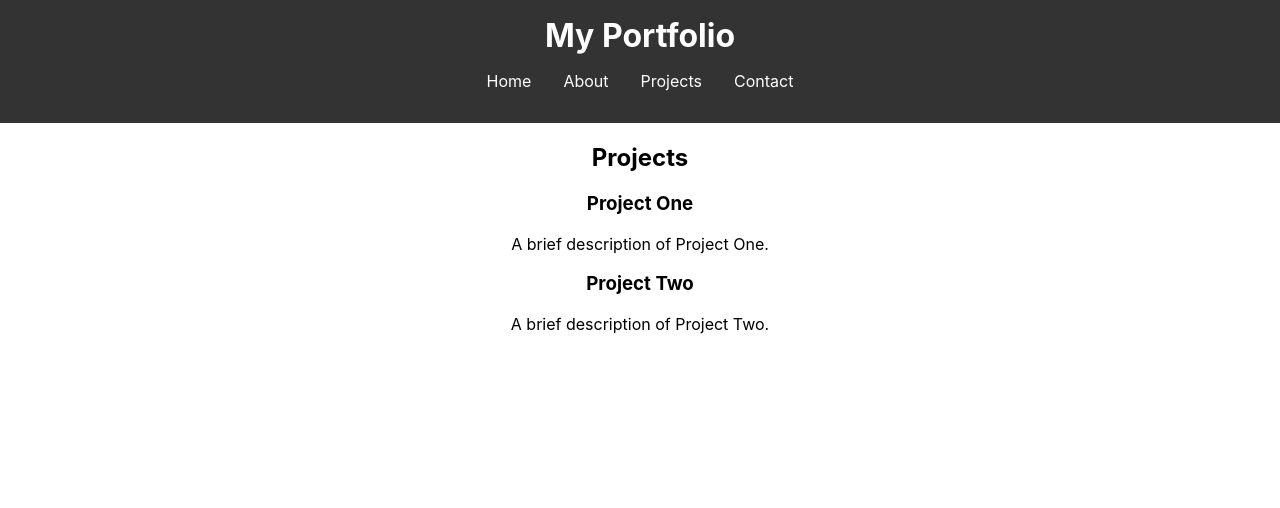
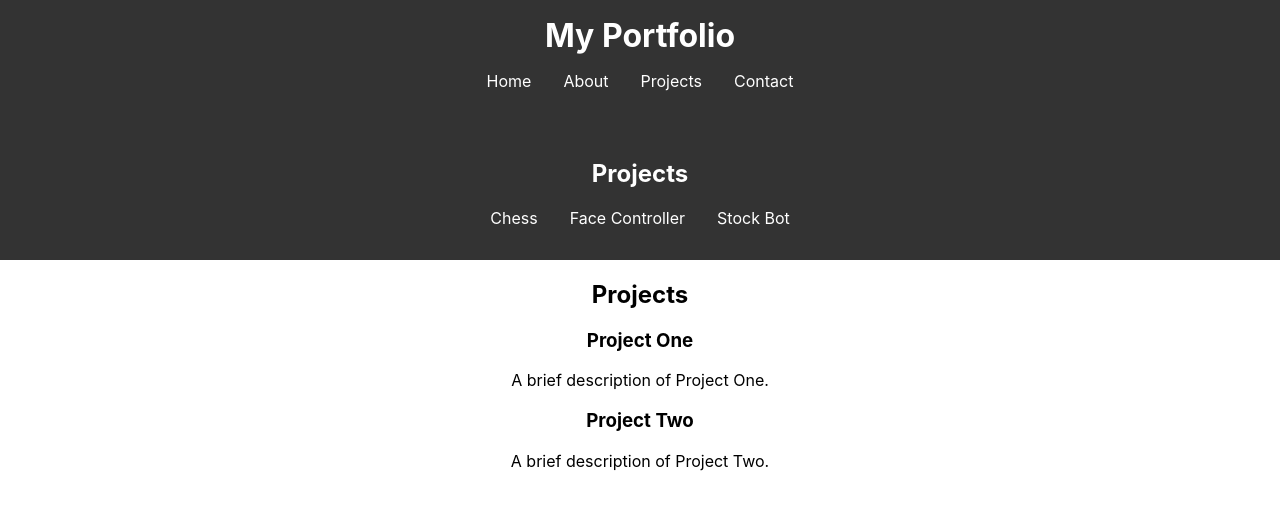
Before and after one commit to michael-russo/Portfolio, a React (Create React App) app in the folder client/: page /projects in a window 1280 px wide. Shown: the top 508 px of the page. Built offline with nearby package versions, Linux system fonts and the light colour scheme.

Commit message:
added projects structure for 3 projects

```diff
--- a/client/src/Routes.tsx
+++ b/client/src/Routes.tsx
@@ -3,7 +3,7 @@
 import React from "react";
 import { BrowserRouter as Router, Route, Routes } from "react-router-dom";
 import App from "./App";
-import { About, Contact, Projects } from "./components";
+import { About, Chess, Contact, Projects } from "./components";
 
 const AppRoutes: React.FC = () => {
   return (
@@ -14,6 +14,7 @@ const AppRoutes: React.FC = () => {
         <Route path="/about" element={<About />} />
         <Route path="/contact" element={<Contact />} />
         <Route path="/projects" element={<Projects />} />
+        <Route path="/projects/chess" element={<Chess />} />
       </Routes>
     </Router>
   );
--- /dev/null
+++ b/client/src/components/Header/ProjectsHeader.tsx
@@ -0,0 +1,28 @@
+// src/components/Header.tsx
+
+import React from "react";
+import { Link } from "react-router-dom";
+
+const ProjectsHeader: React.FC = () => {
+  return (
+    <header>
+      <h2>Projects</h2>
+      <nav>
+        <ul>
+          <li>
+            <Link to="/projects/chess">Chess</Link>
+          </li>
+          <li>
+            <Link to="/projects/face-controller">Face Controller</Link>
+          </li>
+          <li>
+            <Link to="/projects/stock-bot">Stock Bot</Link>
+          </li>
+          {/* Add more navigation items here */}
+        </ul>
+      </nav>
+    </header>
+  );
+};
+
+export default ProjectsHeader;
--- /dev/null
+++ b/client/src/components/Projects/Chess/Chess.css
@@ -0,0 +1,25 @@
+header {
+  background-color: #333;
+  color: #fff;
+  padding: 1rem 0;
+  text-align: center;
+}
+
+header h1 {
+  margin: 0;
+}
+
+nav ul {
+  list-style: none;
+  padding: 0;
+}
+
+nav ul li {
+  display: inline;
+  margin: 0 1rem;
+}
+
+nav ul li a {
+  color: #fff;
+  text-decoration: none;
+}
--- /dev/null
+++ b/client/src/components/Projects/Chess/Chess.tsx
@@ -0,0 +1,26 @@
+// src/components/Contact.tsx
+
+import React from "react";
+import "./Chess.css";
+import Header from "../../Header/Header";
+import ProjectsHeader from "../../Header/ProjectsHeader";
+
+const Chess: React.FC = () => {
+  return (
+    <div className="App">
+      <Header />
+      <ProjectsHeader />
+      <main>
+        <section id="chess">
+          <h2>Contact</h2>
+          <p>
+            You can reach me at{" "}
+            <a href="mailto:youremail@example.com">youremail@example.com</a>.
+          </p>
+        </section>
+      </main>
+    </div>
+  );
+};
+
+export default Chess;
--- a/client/src/components/Projects/Projects.tsx
+++ b/client/src/components/Projects/Projects.tsx
@@ -3,11 +3,13 @@
 import React from "react";
 import "./Projects.css";
 import Header from "../Header/Header";
+import ProjectsHeader from "../Header/ProjectsHeader";
 
 const Projects: React.FC = () => {
   return (
     <div className="App">
       <Header />
+      <ProjectsHeader />
       <main>
         <section id="projects">
           <h2>Projects</h2>
--- a/client/src/components/index.ts
+++ b/client/src/components/index.ts
@@ -2,3 +2,4 @@ export { default as About } from "./About/About";
 export { default as Contact } from "./Contact/Contact";
 export { default as Header } from "./Header/Header";
 export { default as Projects } from "./Projects/Projects";
+export { default as Chess } from "./Projects/Chess/Chess";
```
